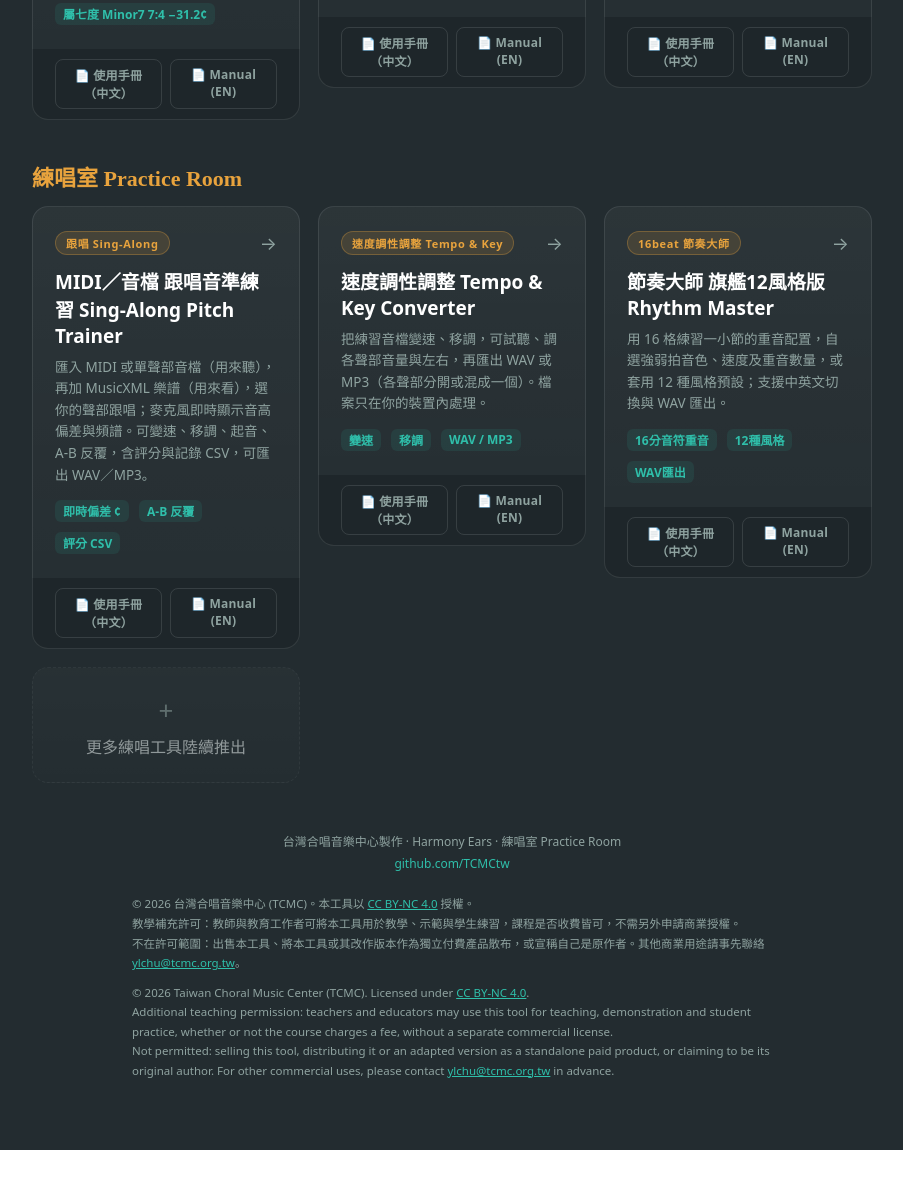
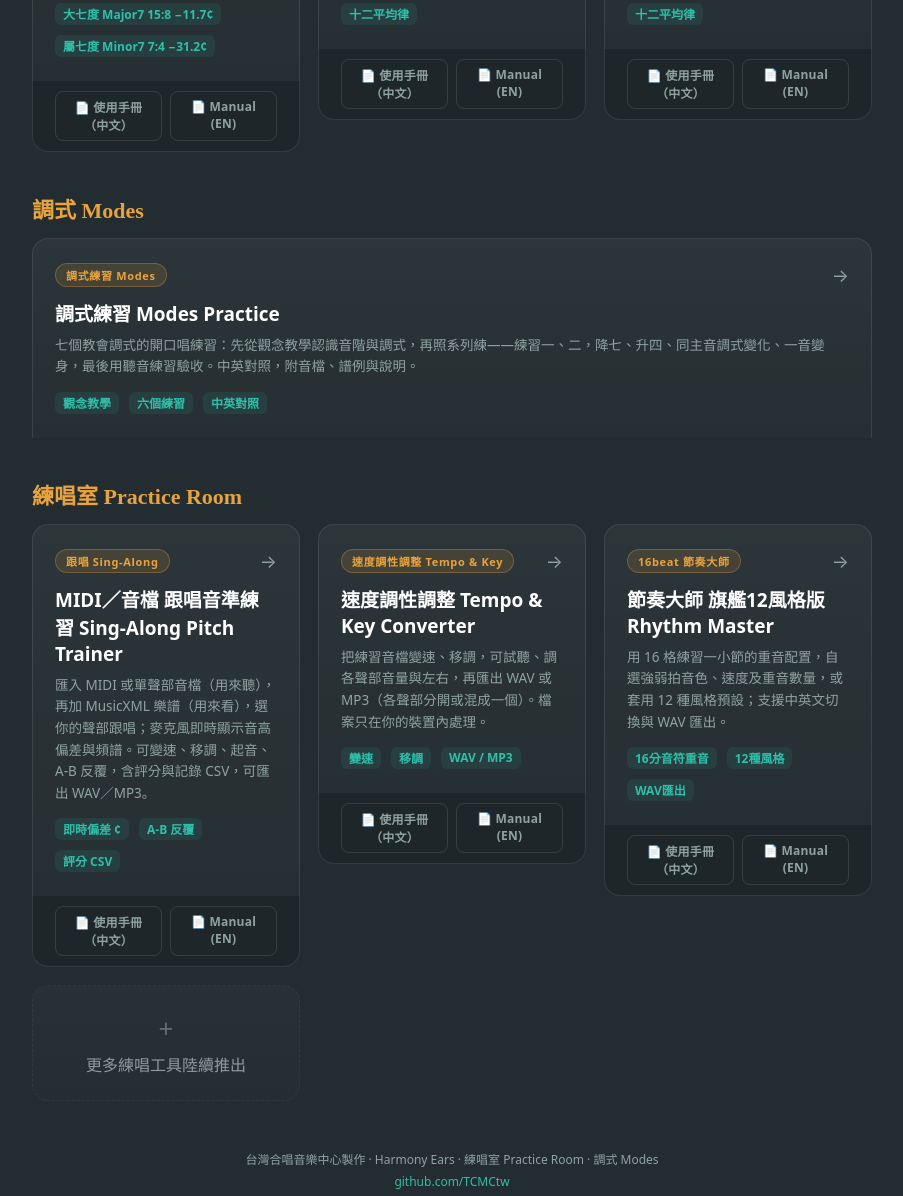
Before and after one commit to TCMCtw/TCMCtw.github.io, a plain HTML site: page index.html in a window 1280 px wide. Shown: the part 1372-2568 px from the top of the page, without its empty margins (188-1091 px from the left). Before the commit the page ends 2522 px from the top, so only its background shows below. Drawn offline with Linux system fonts and the light colour scheme.

Commit message:
首頁新增調式 Modes 區與調式練習入口卡

```diff
--- a/index.html
+++ b/index.html
@@ -126,18 +126,20 @@
 <div class="wrap">
   <div class="eyebrow">TCMC · Harmony Ears</div>
   <h1>現代阿卡貝拉工具集</h1>
-  <div class="sub">台灣合唱音樂中心製作的網頁版工具集，分成純律耳訓和練唱兩類。<br>Web tools by TCMC, in two groups: just-intonation ear training and practice room.</div>
+  <div class="sub">台灣合唱音樂中心製作的網頁版工具集，分成純律耳訓、練唱和調式練習三類。<br>Web tools by TCMC, in three groups: just-intonation ear training, practice room, and modes practice.</div>
 
   <div class="hub" id="hub">
     <div class="hub-block"><a class="hub-head" href="#ears">Harmony Ears 純律練耳<span class="arrow">↓</span><small>純律耳訓 · 6 個工具</small></a><ul class="hub-list" id="hubEars"></ul></div>
     <div class="hub-block"><a class="hub-head" href="#practice">練唱室 Practice Room<span class="arrow">↓</span><small>調音、跟唱與速度調性調整 · 2 個工具</small></a><ul class="hub-list" id="hubPractice"></ul></div>
+    <div class="hub-block"><a class="hub-head" href="#modes">調式 Modes<span class="arrow">↓</span><small>觀念教學、五個系列與聽音練習 · 1 個入口</small></a><ul class="hub-list" id="hubModes"></ul></div>
   </div>
 
   <section class="cat" id="ears"><h2 class="cat-h">Harmony Ears 純律練耳</h2><div class="grid" id="appGrid"></div></section>
+  <section class="cat" id="modes"><h2 class="cat-h">調式 Modes</h2><div class="grid" id="modesGrid"></div></section>
   <section class="cat" id="practice"><h2 class="cat-h">練唱室 Practice Room</h2><div class="grid" id="practiceGrid"></div></section>
 
   <footer>
-    台灣合唱音樂中心製作 · Harmony Ears · 練唱室 Practice Room<br>
+    台灣合唱音樂中心製作 · Harmony Ears · 練唱室 Practice Room · 調式 Modes<br>
     <a href="https://github.com/TCMCtw" target="_blank" rel="noopener">github.com/TCMCtw</a>
 </footer>
   <div class="license">
@@ -253,17 +255,32 @@ function addCard(app, target){
   `;
   wrap.appendChild(a);
 
-  const manualRow = document.createElement('div');
-  manualRow.className = 'manual-row';
-  manualRow.innerHTML = `
-    <a href="${app.manualZh}" target="_blank" rel="noopener">📄 使用手冊（中文）</a>
-    <a href="${app.manualEn}" target="_blank" rel="noopener">📄 Manual (EN)</a>
-  `;
-  wrap.appendChild(manualRow);
+  if (app.manualZh || app.manualEn) {
+    const manualRow = document.createElement('div');
+    manualRow.className = 'manual-row';
+    manualRow.innerHTML = `
+      ${app.manualZh ? `<a href="${app.manualZh}" target="_blank" rel="noopener">📄 使用手冊（中文）</a>` : ''}
+      ${app.manualEn ? `<a href="${app.manualEn}" target="_blank" rel="noopener">📄 Manual (EN)</a>` : ''}
+    `;
+    wrap.appendChild(manualRow);
+  }
 
   target.appendChild(wrap);
 }
+// 調式練習入口：整個系列在 modal-practice-index，這裡只放一張入口卡
+const MODES = [
+  {
+    tag: '調式練習 Modes',
+    title: '調式練習 Modes Practice',
+    desc: '七個教會調式的開口唱練習：先從觀念教學認識音階與調式，再照系列練——練習一、二，降七、升四、同主音調式變化、一音變身，最後用聽音練習驗收。中英對照，附音檔、譜例與說明。',
+    ratios: ['觀念教學', '六個練習', '中英對照'],
+    url: 'https://tcmctw.github.io/modal-practice-index/',
+  },
+];
+
 APPS.forEach(a=>addCard(a,grid));
+const mgrid = document.getElementById('modesGrid');
+MODES.forEach(a=>addCard(a,mgrid));
 const pgrid = document.getElementById('practiceGrid');
 PRACTICE.forEach(a=>addCard(a,pgrid));
 
@@ -279,6 +296,7 @@ function fillHub(list, id){
 }
 fillHub(APPS,'hubEars');
 fillHub(PRACTICE,'hubPractice');
+fillHub(MODES,'hubModes');
 </script>
 <script>document.querySelectorAll("a.cm").forEach(function(a){var m=a.dataset.u+String.fromCharCode(64)+a.dataset.d;a.href="mailto:"+m;a.textContent=m;});</script>
 </body>
```
